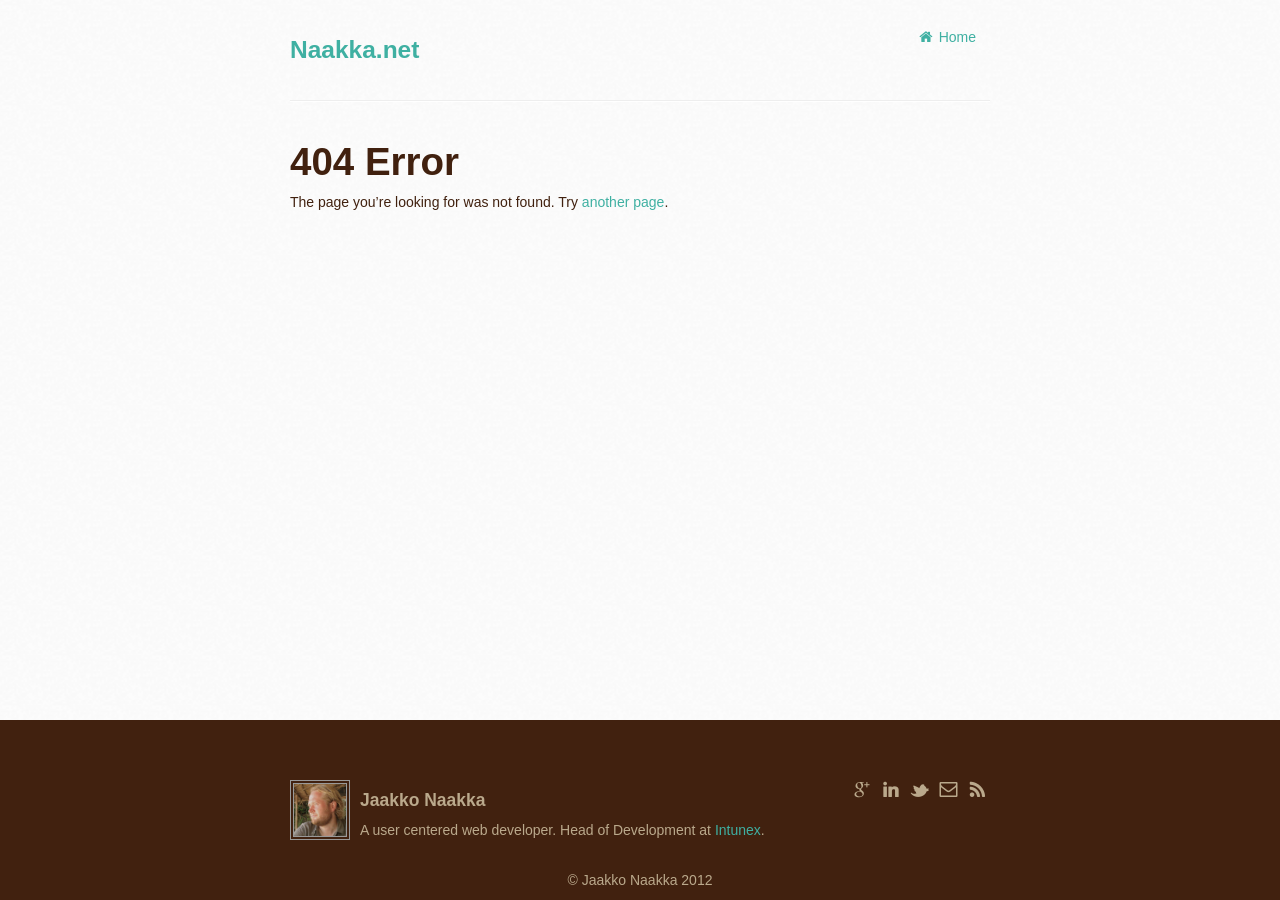
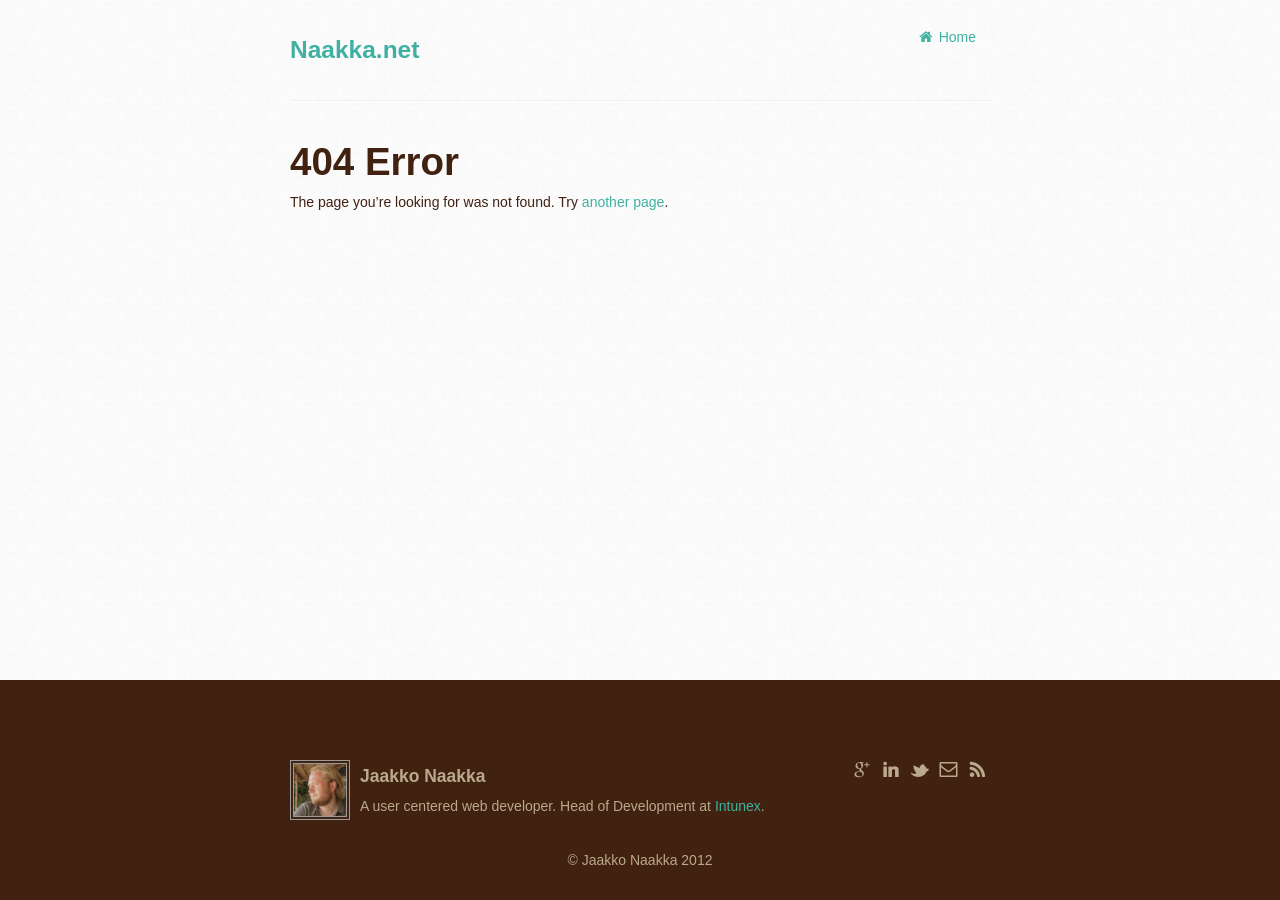
Before and after one commit to naakka/naakka.github.com, a Jekyll site: the page built from 404.md, in a window 1280 px wide. Built offline with Jekyll 4.4.1, drawn with Linux system fonts in a browser that asks for light colours; nearby versions of some CDN libraries.

Commit message:
Added more padding to footer.

```diff
--- a/css/main.css
+++ b/css/main.css
@@ -29,11 +29,11 @@ body {
     height: 100%;
 
     /* Negative indent footer by it's height */
-    margin: 0 auto -180px;
+    margin: 0 auto -220px;
 }
 
 .main-wrapper .container-narrow {
-	padding-bottom: 240px;
+	padding-bottom: 300px;
 }
 
 header {
@@ -44,8 +44,8 @@ footer {
 	background: #41210F;
 	color: #BAA98C;
 	padding: 0 0 0 0;
-	height: 120px;
-	padding: 60px 0 0px 0;
+	min-height: 120px;
+	padding: 80px 0 20px 0;
 }
 
 footer .some-links a, footer .some-links a:hover {
@@ -218,4 +218,5 @@ img.avatar {
 }
 
 .user-info h4 {
+	margin-top: 6px;
 }
```
